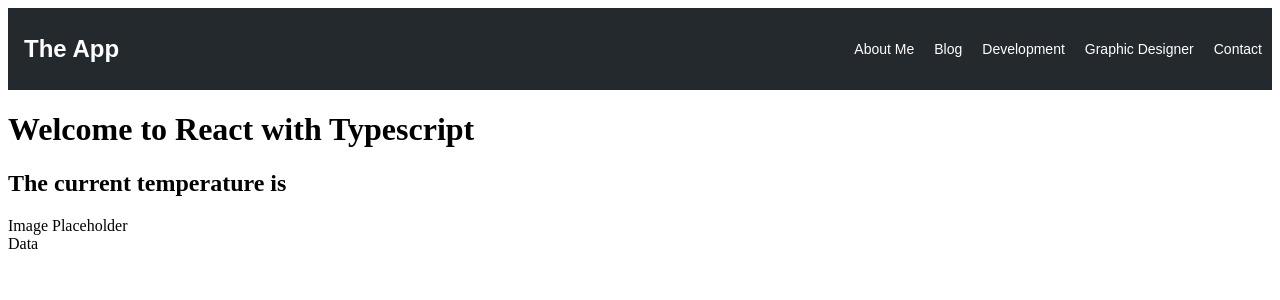
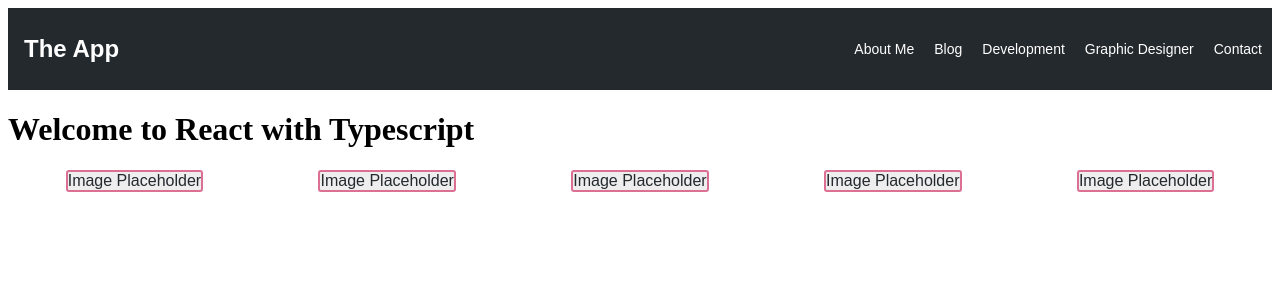
Before and after one commit to JeremyDahms/TypeScriptApp, a React app: page / in a window 1280 px wide. Shown: the top 300 px of the page. Built offline with nearby package versions, Linux system fonts and the light colour scheme; no server answers.

Commit message:
added weather cards and styles

```diff
--- a/src/components/App.tsx
+++ b/src/components/App.tsx
@@ -2,6 +2,8 @@ import * as React from 'react';
 
 import { getCurrentWeather } from '../api/darkSky-service';
 import NavbarScroller from './NavBar/NavbarScroller';
+import WeatherCard from './WeatherCard/WeatherCard';
+import { WeatherRow, Card } from './AppStyles';
 
 const navigation = {
     brand: { name: 'The App', to: '/' },
@@ -29,7 +31,7 @@ const navigation = {
     ],
 };
 
-const initialState = { weather: { temperature: null } };
+const initialState = { weather: { temperature: '' } };
 type State = Readonly<typeof initialState>;
 
 class App extends React.Component {
@@ -40,17 +42,20 @@ class App extends React.Component {
     }
 
     render(): JSX.Element {
+        const numbers = [1, 2, 3, 4, 5];
+        const { weather } = this.state;
+        const { temperature } = weather;
+        const listItems = numbers.map(number => (
+            <Card key={number.toString()}>
+                <WeatherCard temperature={temperature} />
+            </Card>
+        ));
         const { brand, links } = navigation;
-        const { weather } = this.state;
         return (
             <div className="App">
                 <NavbarScroller brand={brand} links={links} />
                 <h1>Welcome to React with Typescript</h1>
-                <h2>The current temperature is {weather.temperature}</h2>
-                <div>
-                    <div>Image Placeholder</div>
-                    <div>Data</div>
-                </div>
+                <WeatherRow>{listItems}</WeatherRow>
             </div>
         );
     }
--- /dev/null
+++ b/src/components/AppStyles.ts
@@ -0,0 +1,34 @@
+import styled from 'styled-components';
+
+const Theme = {
+    colors: {
+        bg: `#fff`,
+        dark: `#24292e`,
+        light: `#EEEEEE`,
+        red: `#ff5851`,
+    },
+    fonts: {
+        body: `IBM Plex Sans, sans-serif`,
+        heading: `IBM Plex Sans, sans-serif`,
+    },
+};
+
+export const WeatherRow = styled.div`
+    font-family: ${Theme.fonts.heading};
+    color: ${Theme.colors.light};
+    display: flex;
+    flex-direction: row;
+    align-items: stretch;
+    justify-content: space-around;
+`;
+
+export const Card = styled.div`
+    background: ${Theme.colors.light};
+    color: ${Theme.colors.dark};
+    display: flex;
+    flex-direction: column;
+    align-items: center;
+    justify-content: center;
+    border: 2px solid palevioletred;
+    border-radius: 3px;
+`;
--- /dev/null
+++ b/src/components/WeatherCard/WeatherCard.tsx
@@ -0,0 +1,16 @@
+import * as React from 'react';
+
+interface WeatherProps {
+    temperature: string;
+}
+
+const WeatherCard = (props: WeatherProps): JSX.Element => {
+    return (
+        <div>
+            <div>Image Placeholder</div>
+            <div>{props.temperature}</div>
+        </div>
+    );
+};
+
+export default WeatherCard;
```
Also changed, not shown: src/components/NavBar/NavBarStyles.ts (renamed from src/components/NavBar/NavBarStyles.tsx), 1 other file (tests, documents, lock files or other folders).
